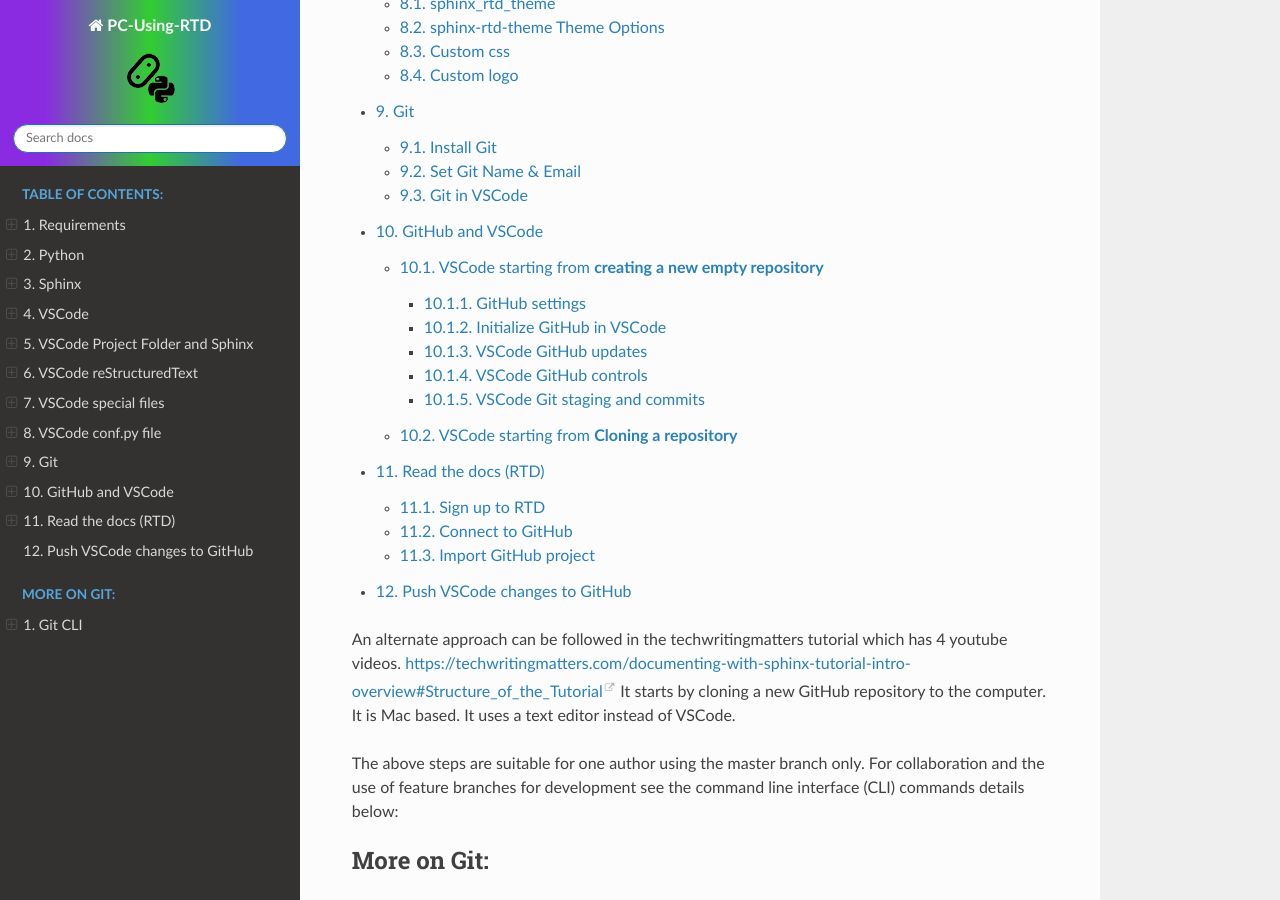
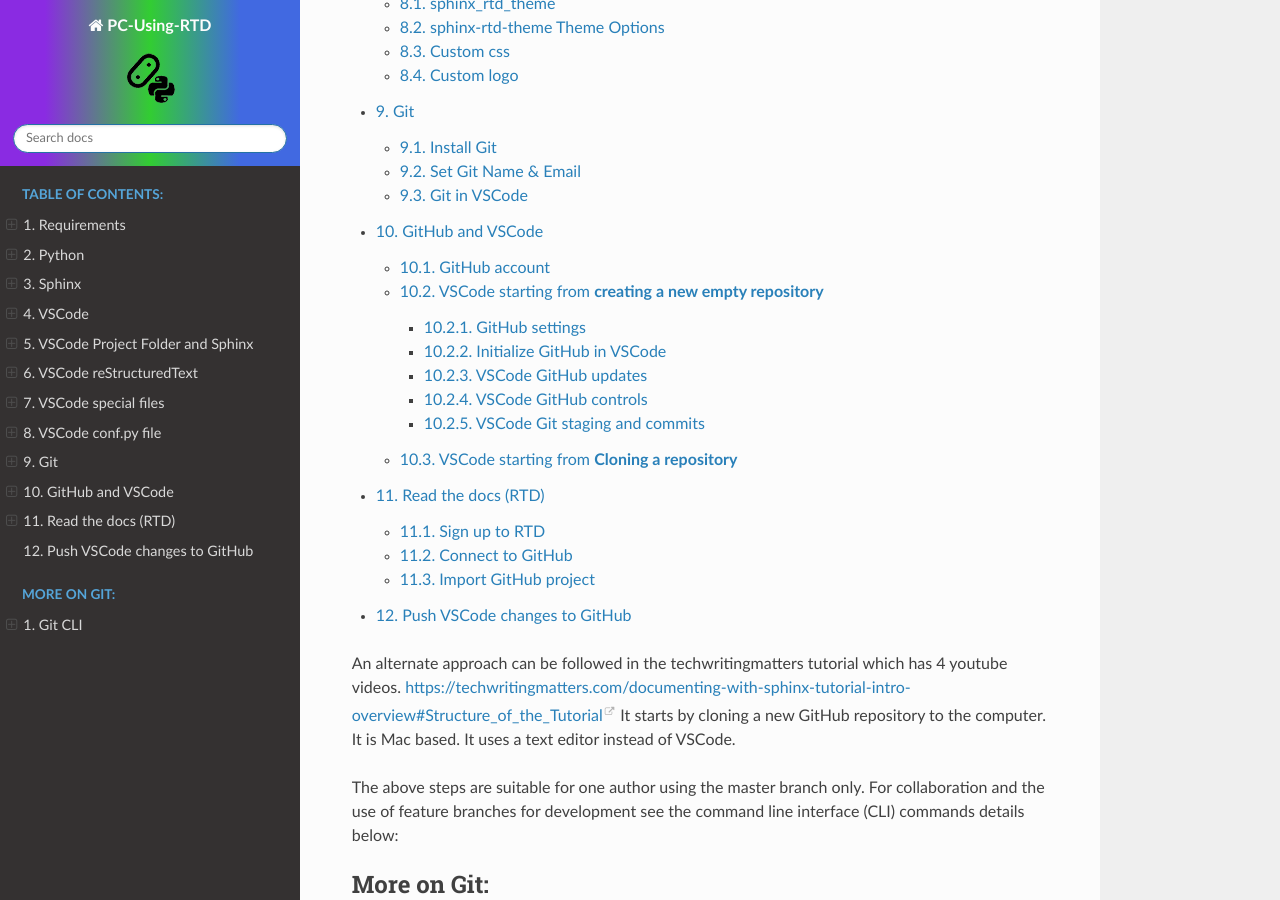
Before and after one commit to gmc-code/PC-Using-RTD, a Sphinx documentation site: the page built from docs/index.rst, in a window 1280 px wide and 900 px high, scrolled down 1583 px. Built offline with Sphinx 7.4.7 and the Read the Docs theme 2.0.0, drawn with Linux system fonts in a browser that asks for light colours.

Commit message:
github note

```diff
--- a/docs/conf.py
+++ b/docs/conf.py
@@ -136,7 +136,6 @@
 
         %%%%%%%%%%% datetime
         \usepackage{datetime}
-
         \newdateformat{MonthYearFormat}{%
             \monthname[\THEMONTH], \THEYEAR}
 
@@ -147,20 +146,20 @@
         %%%\renewcommand{\footrulewidth}{0.3pt}
 
         \RequirePackage{tocbibind} %%% comment this to remove page number for following
-        % \addto\captionsenglish{\renewcommand{\contentsname}{Table of contents}}
-        % \addto\captionsenglish{\renewcommand{\chaptername}{Chapter}}
+        \addto\captionsenglish{\renewcommand{\contentsname}{Table of contents}}
+        \addto\captionsenglish{\renewcommand{\chaptername}{Chapter}}
 
 
         %%reduce spacing for itemize
-        % \usepackage{enumitem}
-        % \setlist{nosep}
+        \usepackage{enumitem}
+        \setlist{nosep}
 
         %%%%%%%%%%% Quote Styles at the top of chapter  use by reST directive: .. epigraph::
-        %  \usepackage{epigraph}
-        % \setlength{\epigraphwidth}{0.8\columnwidth}
-        % \newcommand{\chapterquote}[2]{\epigraphhead[60]{\epigraph{\textit{#1}}{\textbf {\textit{--#2}}}}}
+        \usepackage{epigraph}
+        \setlength{\epigraphwidth}{0.8\columnwidth}
+        \newcommand{\chapterquote}[2]{\epigraphhead[60]{\epigraph{\textit{#1}}{\textbf {\textit{--#2}}}}}
         %%%%%%%%%%% Quote for all places except Chapter
-        % \newcommand{\sectionquote}[2]{{\quote{\textit{``#1''}}{\textbf {\textit{--#2}}}}}
+        \newcommand{\sectionquote}[2]{{\quote{\textit{``#1''}}{\textbf {\textit{--#2}}}}}
     ''',
 
 
--- a/docs/setup/GitHub and VSCode.rst
+++ b/docs/setup/GitHub and VSCode.rst
@@ -3,6 +3,9 @@
 ==============================
 GitHub and VSCode
 ==============================
+
+GitHub account
+============================================================
 
 * Create a fee account at github if you don't already have one.
 
```
